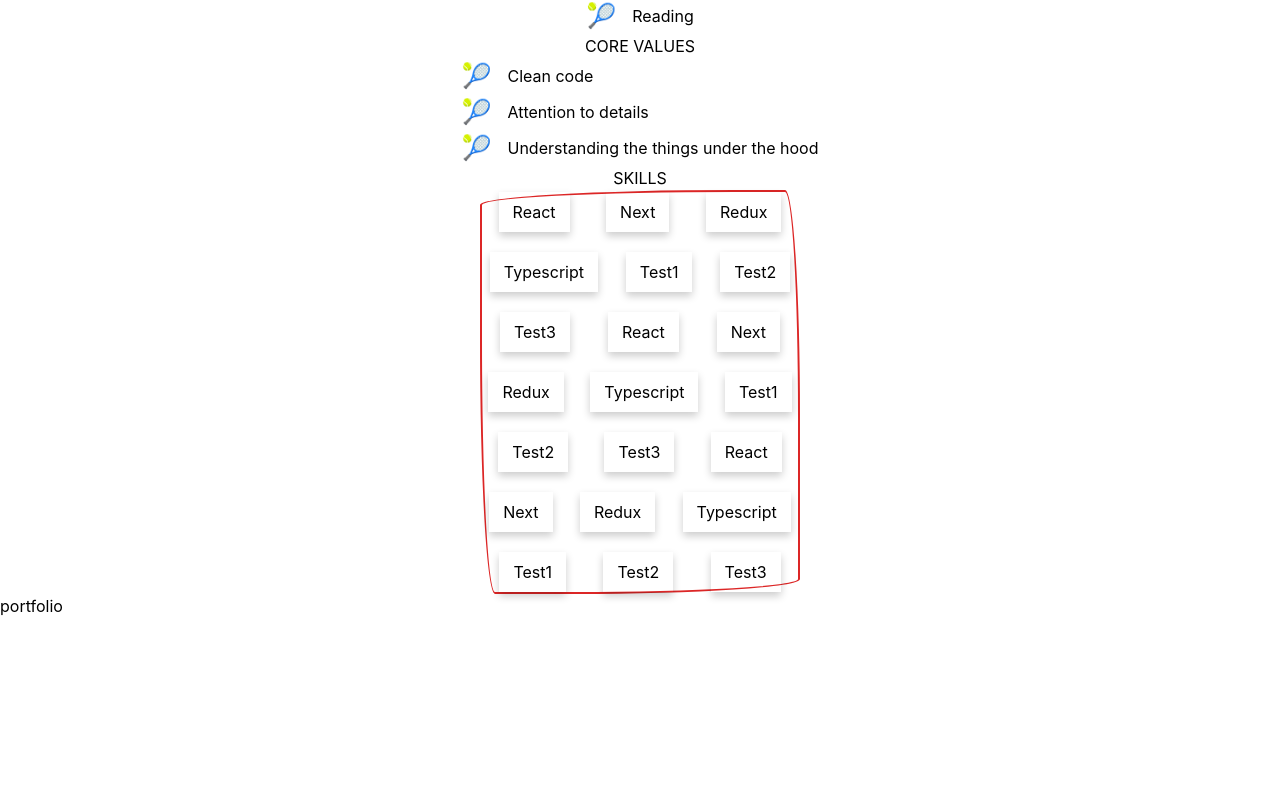
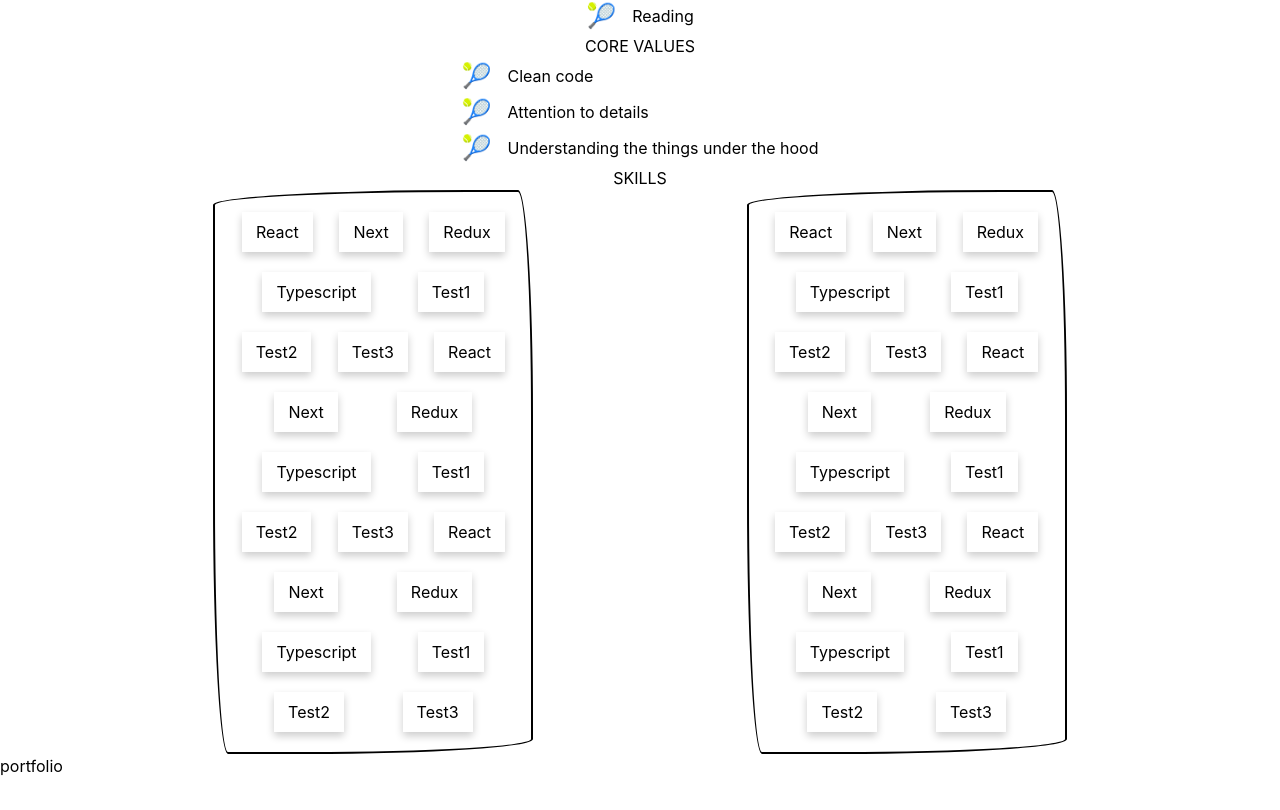
Before and after one commit to sergiupop/personal-page, a React (Create React App) app: page / in a window 1280 px wide. Shown: the part 1150-1960 px from the top of the page. Built offline with nearby package versions, Linux system fonts and the light colour scheme.

Commit message:
Display two categories of skills inline

```diff
--- a/src/components/About.tsx
+++ b/src/components/About.tsx
@@ -26,10 +26,16 @@ const About = () => {
           <BioListItem emoji={{ symbol: "🎾", label: "" }} text="Understanding the things under the hood" />
         </ul>
       </article>
-      <article className="flex flex-col items-center justify-center w-1/4">
+      <article className="flex flex-col items-center justify-center">
         <h3>SKILLS</h3>
-        <div className="flex gap-5 flex-wrap justify-evenly border-solid border-red-600 border-2 rounded-[255px_15px_225px_15px/15px_225px_15px_255px]">
-          {skills.map((item) => (<Card title={item} />))}
+        <div className="flex justify-evenly">
+          <div className="flex gap-5 flex-wrap justify-evenly border-solid border-black border-2 rounded-[255px_15px_225px_15px/15px_225px_15px_255px] p-5 w-1/4">
+            {skills.map((item) => (<Card title={item} />))}
+          </div>
+
+          <div className="flex gap-5 flex-wrap justify-evenly border-solid border-black border-2 rounded-[255px_15px_225px_15px/15px_225px_15px_255px] p-5 w-1/4">
+            {skills.map((item) => (<Card title={item} />))}
+          </div>
         </div>
       </article>
     </section>
```
